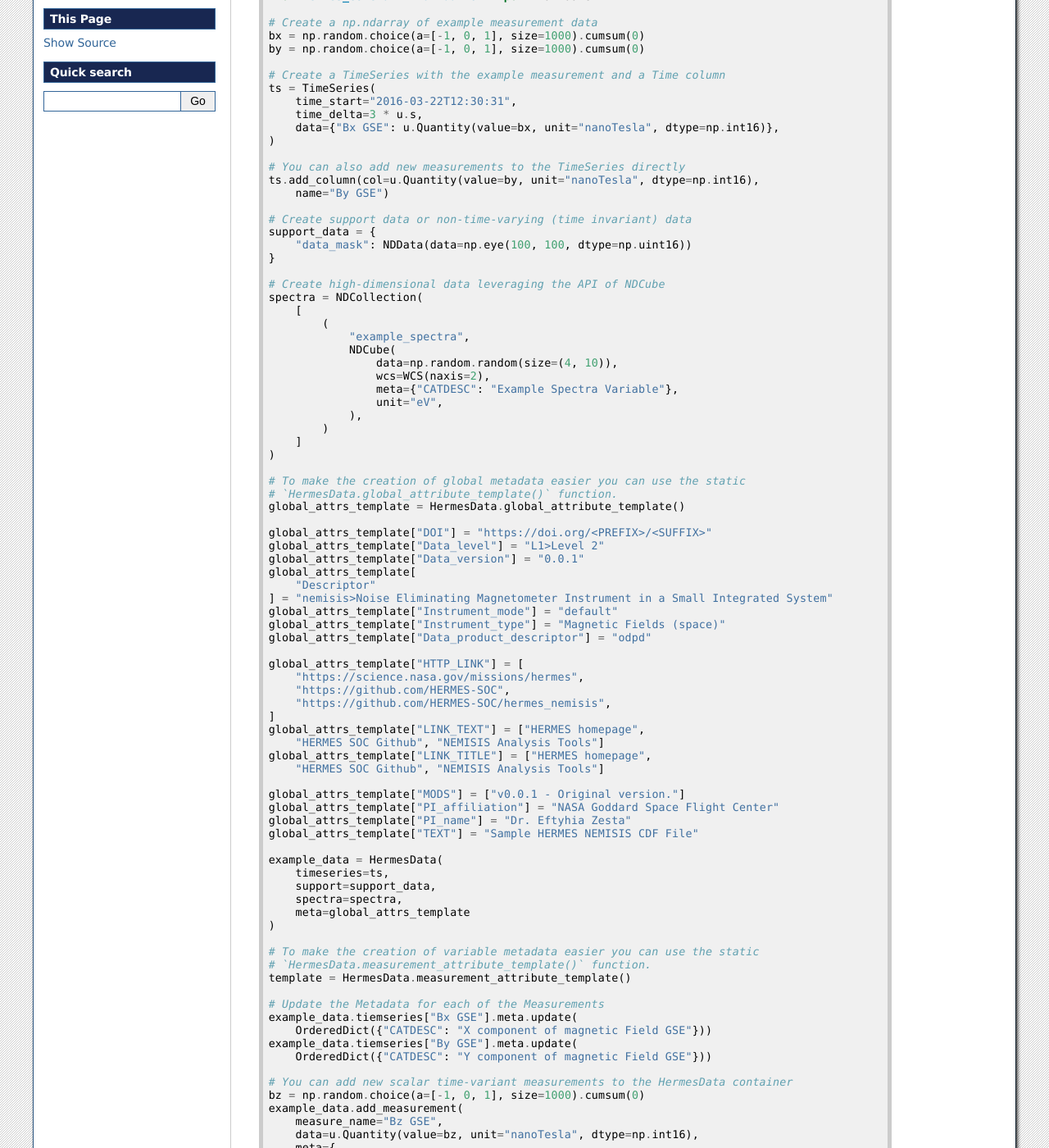
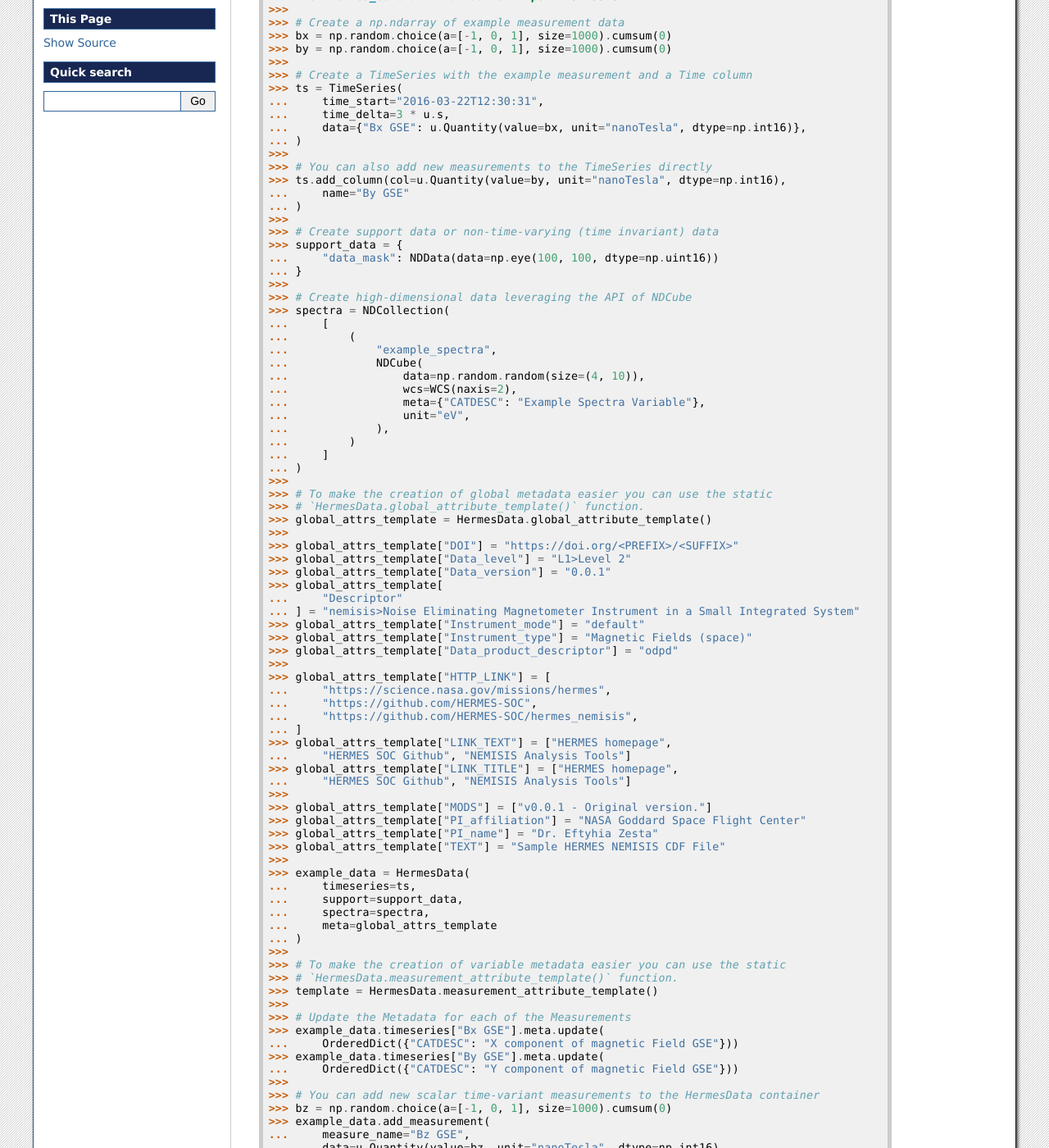
Before and after one commit to HERMES-SOC/hermes_core, a Sphinx documentation site: the page built from docs/examples/tutorial1.rst, in a window 1280 px wide and 1400 px high, scrolled down 340 px. Shown: the whole window at 82% size. Built offline with Sphinx 7.4.7, drawn with Linux system fonts in a browser that asks for light colours; the version number could not be read and is left out; some of the changed text lies outside the part shown.

Commit message:
Update Tutorial to run in Tests

```diff
--- a/docs/examples/index.rst
+++ b/docs/examples/index.rst
@@ -1,3 +1,5 @@
+.. _examples:
+
 Examples
 ========
 
--- a/docs/examples/tutorial1.rst
+++ b/docs/examples/tutorial1.rst
@@ -5,143 +7,142 @@ This module provides an example for creating a CDF File using the `~hermes_core.
 class. This class is an abstraction of underlying data structures to make the handling of
 measurement data easier when reading and writing CDF data.
 
-.. code-block:: python
-
-    from collections import OrderedDict
-    import numpy as np
-    import astropy.units as u
-    from astropy.timeseries import TimeSeries
-    from astropy.nddata import NDData
-    from astropy.wcs import WCS
-    from ndcube import NDCube, NDCollection
-    import tempfile
-
-    # Import the `hermes_core` Package
-    from hermes_core.timedata import HermesData
-    from hermes_core.util.validation import validate
-
-    # Create a np.ndarray of example measurement data
-    bx = np.random.choice(a=[-1, 0, 1], size=1000).cumsum(0)
-    by = np.random.choice(a=[-1, 0, 1], size=1000).cumsum(0)
-
-    # Create a TimeSeries with the example measurement and a Time column
-    ts = TimeSeries(
-        time_start="2016-03-22T12:30:31",
-        time_delta=3 * u.s,
-        data={"Bx GSE": u.Quantity(value=bx, unit="nanoTesla", dtype=np.int16)},
-    )
-
-    # You can also add new measurements to the TimeSeries directly
-    ts.add_column(col=u.Quantity(value=by, unit="nanoTesla", dtype=np.int16),
-        name="By GSE")
-
-    # Create support data or non-time-varying (time invariant) data
-    support_data = {
-        "data_mask": NDData(data=np.eye(100, 100, dtype=np.uint16))
-    }
-
-    # Create high-dimensional data leveraging the API of NDCube
-    spectra = NDCollection(
-        [
-            (
-                "example_spectra",
-                NDCube(
-                    data=np.random.random(size=(4, 10)),
-                    wcs=WCS(naxis=2),
-                    meta={"CATDESC": "Example Spectra Variable"},
-                    unit="eV",
-                ),
-            )
-        ]
-    )
-
-    # To make the creation of global metadata easier you can use the static
-    # `HermesData.global_attribute_template()` function.
-    global_attrs_template = HermesData.global_attribute_template()
-
-    global_attrs_template["DOI"] = "https://doi.org/<PREFIX>/<SUFFIX>"
-    global_attrs_template["Data_level"] = "L1>Level 2"
-    global_attrs_template["Data_version"] = "0.0.1"
-    global_attrs_template[
-        "Descriptor"
-    ] = "nemisis>Noise Eliminating Magnetometer Instrument in a Small Integrated System"
-    global_attrs_template["Instrument_mode"] = "default"
-    global_attrs_template["Instrument_type"] = "Magnetic Fields (space)"
-    global_attrs_template["Data_product_descriptor"] = "odpd"
-
-    global_attrs_template["HTTP_LINK"] = [
-        "https://science.nasa.gov/missions/hermes",
-        "https://github.com/HERMES-SOC",
-        "https://github.com/HERMES-SOC/hermes_nemisis",
-    ]
-    global_attrs_template["LINK_TEXT"] = ["HERMES homepage",
-        "HERMES SOC Github", "NEMISIS Analysis Tools"]
-    global_attrs_template["LINK_TITLE"] = ["HERMES homepage",
-        "HERMES SOC Github", "NEMISIS Analysis Tools"]
-
-    global_attrs_template["MODS"] = ["v0.0.1 - Original version."]
-    global_attrs_template["PI_affiliation"] = "NASA Goddard Space Flight Center"
-    global_attrs_template["PI_name"] = "Dr. Eftyhia Zesta"
-    global_attrs_template["TEXT"] = "Sample HERMES NEMISIS CDF File"
-
-    example_data = HermesData(
-        timeseries=ts,
-        support=support_data,
-        spectra=spectra,
-        meta=global_attrs_template
-    )
-
-    # To make the creation of variable metadata easier you can use the static
-    # `HermesData.measurement_attribute_template()` function.
-    template = HermesData.measurement_attribute_template()
-
-    # Update the Metadata for each of the Measurements
-    example_data.tiemseries["Bx GSE"].meta.update(
-        OrderedDict({"CATDESC": "X component of magnetic Field GSE"}))
-    example_data.tiemseries["By GSE"].meta.update(
-        OrderedDict({"CATDESC": "Y component of magnetic Field GSE"}))
-
-    # You can add new scalar time-variant measurements to the HermesData container
-    bz = np.random.choice(a=[-1, 0, 1], size=1000).cumsum(0)
-    example_data.add_measurement(
-        measure_name="Bz GSE",
-        data=u.Quantity(value=bz, unit="nanoTesla", dtype=np.int16),
-        meta={
-            "VAR_TYPE": "data",
-            "CATDESC": "Z component of magnetic Field GSE",
-        },
-    )
-
-    # You can add new time-invariant data to the HermesData container
-    example_data.add_support(
-        name="calibration_const",
-        data=NDData(data=[1e-1]),
-        meta={
-            "CATDESC": "Calibration Factor",
-            "VAR_TYPE": "metadata"
-        },
-    )
-
-    # You can ass new spectral or high-dimensional data to the HermesData container
-    data = NDCube(
-        data=np.random.random(size=(1000, 10)),
-        wcs=WCS(naxis=2),
-        meta={"CATDESC": "Example Spectra Variable"},
-        unit="eV",
-    )
-    example_data.add_spectra(
-        name="added_spectra",
-        data=data,
-        meta={"VAR_TYPE": "data"},
-    )
-
-    # create the CDF File
-    DRYRUN=True
-    if DRYRUN:
-        with tempfile.TemporaryDirectory() as tmpdirname:
-            cdf_file_path = example_data.save(output_path=tmpdirname)
-    else:
-        cdf_file_path = example_data.save(output_path="./", overwrite=True)
+    >>> from collections import OrderedDict
+    >>> import numpy as np
+    >>> import astropy.units as u
+    >>> from astropy.timeseries import TimeSeries
+    >>> from astropy.nddata import NDData
+    >>> from astropy.wcs import WCS
+    >>> from ndcube import NDCube, NDCollection
+    >>> import tempfile
+    >>>
+    >>> # Import the `hermes_core` Package
+    >>> from hermes_core.timedata import HermesData
+    >>> from hermes_core.util.validation import validate
+    >>>
+    >>> # Create a np.ndarray of example measurement data
+    >>> bx = np.random.choice(a=[-1, 0, 1], size=1000).cumsum(0)
+    >>> by = np.random.choice(a=[-1, 0, 1], size=1000).cumsum(0)
+    >>>
+    >>> # Create a TimeSeries with the example measurement and a Time column
+    >>> ts = TimeSeries(
+    ...     time_start="2016-03-22T12:30:31",
+    ...     time_delta=3 * u.s,
+    ...     data={"Bx GSE": u.Quantity(value=bx, unit="nanoTesla", dtype=np.int16)},
+    ... )
+    >>>
+    >>> # You can also add new measurements to the TimeSeries directly
+    >>> ts.add_column(col=u.Quantity(value=by, unit="nanoTesla", dtype=np.int16),
+    ...     name="By GSE"
+    ... )
+    >>>
+    >>> # Create support data or non-time-varying (time invariant) data
+    >>> support_data = {
+    ...     "data_mask": NDData(data=np.eye(100, 100, dtype=np.uint16))
+    ... }
+    >>>
+    >>> # Create high-dimensional data leveraging the API of NDCube
+    >>> spectra = NDCollection(
+    ...     [
+    ...         (
+    ...             "example_spectra",
+    ...             NDCube(
+    ...                 data=np.random.random(size=(4, 10)),
+    ...                 wcs=WCS(naxis=2),
+    ...                 meta={"CATDESC": "Example Spectra Variable"},
+    ...                 unit="eV",
+    ...             ),
+    ...         )
+    ...     ]
+    ... )
+    >>>
+    >>> # To make the creation of global metadata easier you can use the static
+    >>> # `HermesData.global_attribute_template()` function.
+    >>> global_attrs_template = HermesData.global_attribute_template()
+    >>>
+    >>> global_attrs_template["DOI"] = "https://doi.org/<PREFIX>/<SUFFIX>"
+    >>> global_attrs_template["Data_level"] = "L1>Level 2"
+    >>> global_attrs_template["Data_version"] = "0.0.1"
+    >>> global_attrs_template[
+    ...     "Descriptor"
+    ... ] = "nemisis>Noise Eliminating Magnetometer Instrument in a Small Integrated System"
+    >>> global_attrs_template["Instrument_mode"] = "default"
+    >>> global_attrs_template["Instrument_type"] = "Magnetic Fields (space)"
+    >>> global_attrs_template["Data_product_descriptor"] = "odpd"
+    >>>
+    >>> global_attrs_template["HTTP_LINK"] = [
+    ...     "https://science.nasa.gov/missions/hermes",
+    ...     "https://github.com/HERMES-SOC",
+    ...     "https://github.com/HERMES-SOC/hermes_nemisis",
+    ... ]
+    >>> global_attrs_template["LINK_TEXT"] = ["HERMES homepage",
+    ...     "HERMES SOC Github", "NEMISIS Analysis Tools"]
+    >>> global_attrs_template["LINK_TITLE"] = ["HERMES homepage",
+    ...     "HERMES SOC Github", "NEMISIS Analysis Tools"]
+    >>>
+    >>> global_attrs_template["MODS"] = ["v0.0.1 - Original version."]
+    >>> global_attrs_template["PI_affiliation"] = "NASA Goddard Space Flight Center"
+    >>> global_attrs_template["PI_name"] = "Dr. Eftyhia Zesta"
+    >>> global_attrs_template["TEXT"] = "Sample HERMES NEMISIS CDF File"
+    >>>
+    >>> example_data = HermesData(
+    ...     timeseries=ts,
+    ...     support=support_data,
+    ...     spectra=spectra,
+    ...     meta=global_attrs_template
+    ... )
+    >>>
+    >>> # To make the creation of variable metadata easier you can use the static
+    >>> # `HermesData.measurement_attribute_template()` function.
+    >>> template = HermesData.measurement_attribute_template()
+    >>>
+    >>> # Update the Metadata for each of the Measurements
+    >>> example_data.timeseries["Bx GSE"].meta.update(
+    ...     OrderedDict({"CATDESC": "X component of magnetic Field GSE"}))
+    >>> example_data.timeseries["By GSE"].meta.update(
+    ...     OrderedDict({"CATDESC": "Y component of magnetic Field GSE"}))
+    >>>
+    >>> # You can add new scalar time-variant measurements to the HermesData container
+    >>> bz = np.random.choice(a=[-1, 0, 1], size=1000).cumsum(0)
+    >>> example_data.add_measurement(
+    ...     measure_name="Bz GSE",
+    ...     data=u.Quantity(value=bz, unit="nanoTesla", dtype=np.int16),
+    ...     meta={
+    ...         "VAR_TYPE": "data",
+    ...         "CATDESC": "Z component of magnetic Field GSE",
+    ...     },
+    ... )
+    >>>
+    >>> # You can add new time-invariant data to the HermesData container
+    >>> example_data.add_support(
+    ...     name="calibration_const",
+    ...     data=NDData(data=[1e-1]),
+    ...     meta={
+    ...         "CATDESC": "Calibration Factor",
+    ...         "VAR_TYPE": "metadata"
+    ...     },
+    ... )
+    >>>
+    >>> # You can ass new spectral or high-dimensional data to the HermesData container
+    >>> data = NDCube(
+    ...     data=np.random.random(size=(1000, 10)),
+    ...     wcs=WCS(naxis=2),
+    ...     meta={"CATDESC": "Example Spectra Variable"},
+    ...     unit="eV",
+    ... )
+    >>> example_data.add_spectra(
+    ...     name="added_spectra",
+    ...     data=data,
+    ...     meta={"VAR_TYPE": "data"},
+    ... )
+    >>>
+    >>> # create the CDF File
+    >>> DRYRUN=True
+    >>> if DRYRUN:
+    ...     with tempfile.TemporaryDirectory() as tmpdirname:
+    ...         cdf_file_path = example_data.save(output_path=tmpdirname)
+    ... else:
+    ...     cdf_file_path = example_data.save(output_path="./", overwrite=True)
 
 The file that this code generates is made available as a sample file in this
 repository in :file:`hermes_core/data/sample/hermes_nms_default_l1_20160322T123031_v0.0.1.cdf`.
```
Also changed, not shown: other parts of docs/examples/tutorial1.rst (+2 -0 lines).
